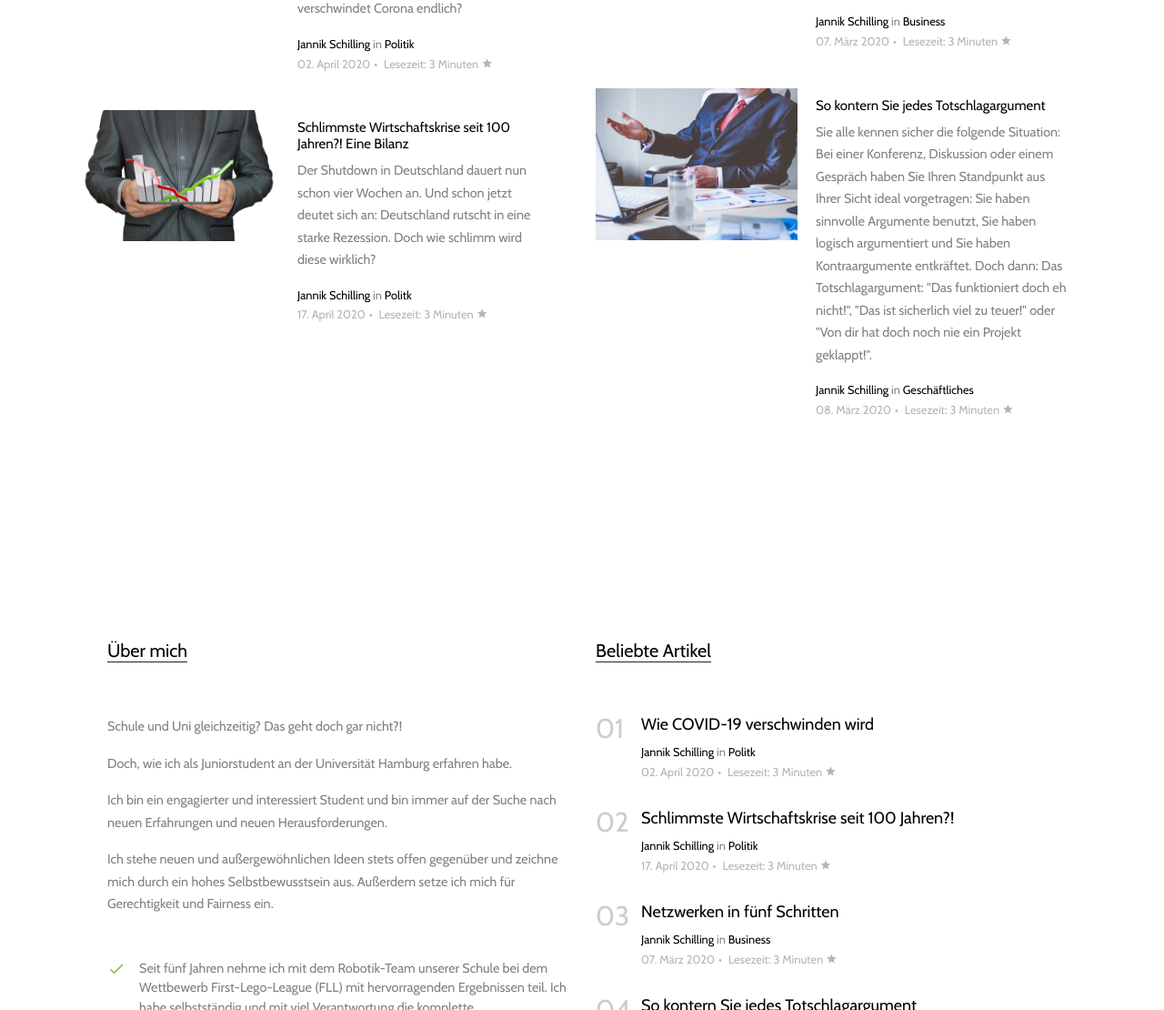
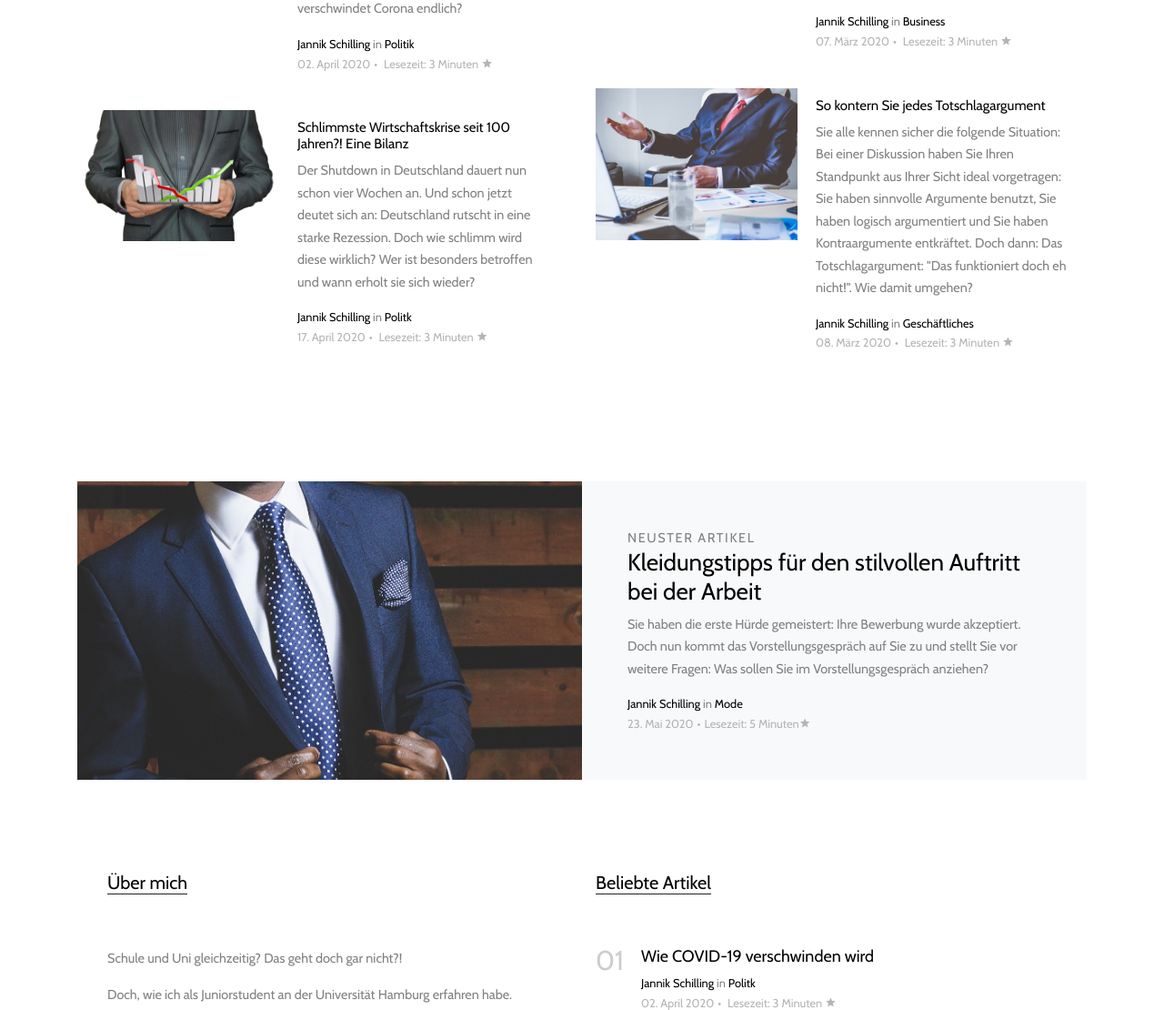
Before and after one commit to Hagelsturm2018/JS, a plain HTML site: page index.html in a window 1280 px wide. Shown: the part 1240-2350 px from the top of the page at 91% size. Drawn offline with nearby package versions, Linux system fonts and the light colour scheme; grey boxes are pictures that could not be loaded; files whose address does not match are found by name; a web font is replaced by a local one.

Commit message:
Added stilvolle Kleidung

```diff
--- a/index.html
+++ b/index.html
@@ -167,7 +167,7 @@
         <div class="site-section">
           <div class="container">
             <div class="half-post-entry d-block d-lg-flex bg-light">
-              <div class="img-bg" style="background-image: url('images/airplane.jp2')"></div>
+              <div class="img-bg" style="background-image: url('images/puffins.jpg')"></div>
               <div class="contents">
                 <span class="caption">Ausgewählter Artikel</span>
                 <h2><a href="klima-disco.html">Voll und Heiß: Klingt nach Disco, ist aber unsere Erde!</a></h2>
@@ -182,10 +182,10 @@
             </div>
           </div>
         </div>
+      </div>
+    </div>
 
 
-      </div>
-    </div>
 
     <!-- END section -->
 
@@ -211,7 +211,7 @@
               <div class="thumbnail" style="background-image: url('posts/recession.jpg')"></div>
               <div class="contents">
                 <h2><a href="covid19-wirtschaft.html">Schlimmste Wirtschaftskrise seit 100 Jahren?! Eine Bilanz</a></h2>
-                <p class="mb-3">Der Shutdown in Deutschland dauert nun schon vier Wochen an. Und schon jetzt deutet sich an: Deutschland rutscht in eine starke Rezession. Doch wie schlimm wird diese wirklich?</p>
+                <p class="mb-3">Der Shutdown in Deutschland dauert nun schon vier Wochen an. Und schon jetzt deutet sich an: Deutschland rutscht in eine starke Rezession. Doch wie schlimm wird diese wirklich? Wer ist besonders betroffen und wann erholt sie sich wieder?</p>
                 <div class="post-meta">
                   <span class="d-block"><a href="#">Jannik Schilling</a> in <a href="politik.html">Politk</a></span>
                   <span class="date-read">17. April 2020<span class="mx-1">&bullet;</span> Lesezeit: 3 Minuten <span class="icon-star2"></span></span>
@@ -238,13 +238,32 @@
               <div class="thumbnail" style="background-image: url('posts/argument.jpg')"></div>
               <div class="contents">
                 <h2><a href="totschlag.html">So kontern Sie jedes Totschlagargument</a></h2>
-                <p class="mb-3">Sie alle kennen sicher die folgende Situation: Bei einer Konferenz, Diskussion oder einem Gespräch haben Sie Ihren Standpunkt aus Ihrer Sicht ideal vorgetragen: Sie haben sinnvolle Argumente benutzt, Sie haben logisch argumentiert und Sie haben Kontraargumente entkräftet. Doch dann: Das Totschlagargument: "Das funktioniert doch eh nicht!", "Das ist sicherlich viel zu teuer!" oder "Von dir hat doch noch nie ein Projekt geklappt!".</p>
+                <p class="mb-3">Sie alle kennen sicher die folgende Situation: Bei einer Diskussion haben Sie Ihren Standpunkt aus Ihrer Sicht ideal vorgetragen: Sie haben sinnvolle Argumente benutzt, Sie haben logisch argumentiert und Sie haben Kontraargumente entkräftet. Doch dann: Das Totschlagargument: "Das funktioniert doch eh nicht!". Wie damit umgehen?</p>
                 <div class="post-meta">
                   <span class="d-block"><a href="#">Jannik Schilling</a> in <a href="business.html">Geschäftliches</a></span>
                   <span class="date-read">08. März 2020<span class="mx-1">&bullet;</span> Lesezeit: 3 Minuten <span class="icon-star2"></span></span>
                 </div>
               </div>
             </div>
+          </div>
+        </div>
+      </div>
+    </div>
+
+    <div class="py-0">
+      <div class="container">
+        <div class="half-post-entry d-block d-lg-flex bg-light">
+          <div class="img-bg" style="background-image: url('images/business-suit.jpg')"></div>
+          <div class="contents">
+            <span class="caption">Neuster Artikel</span>
+            <h2><a href="#">Kleidungstipps für den stilvollen Auftritt bei der Arbeit</a></h2>
+            <p class="mb-3">Sie haben die erste Hürde gemeistert: Ihre Bewerbung wurde akzeptiert. Doch nun kommt das Vorstellungsgespräch auf Sie zu und stellt Sie vor weitere Fragen: Was sollen Sie im Vorstellungsgespräch anziehen?</p>
+
+            <div class="post-meta">
+              <span class="d-block"><a href="#">Jannik Schilling</a> in <a href="#">Mode</a></span>
+              <span class="date-read">23. Mai 2020<span class="mx-1">&bullet;</span>Lesezeit: 5 Minuten<span class="icon-star2"></span></span>
+            </div>
+
           </div>
         </div>
       </div>
```
Also changed, not shown: images/business-suit.jpg (added), images/puffins.jpg (added).
